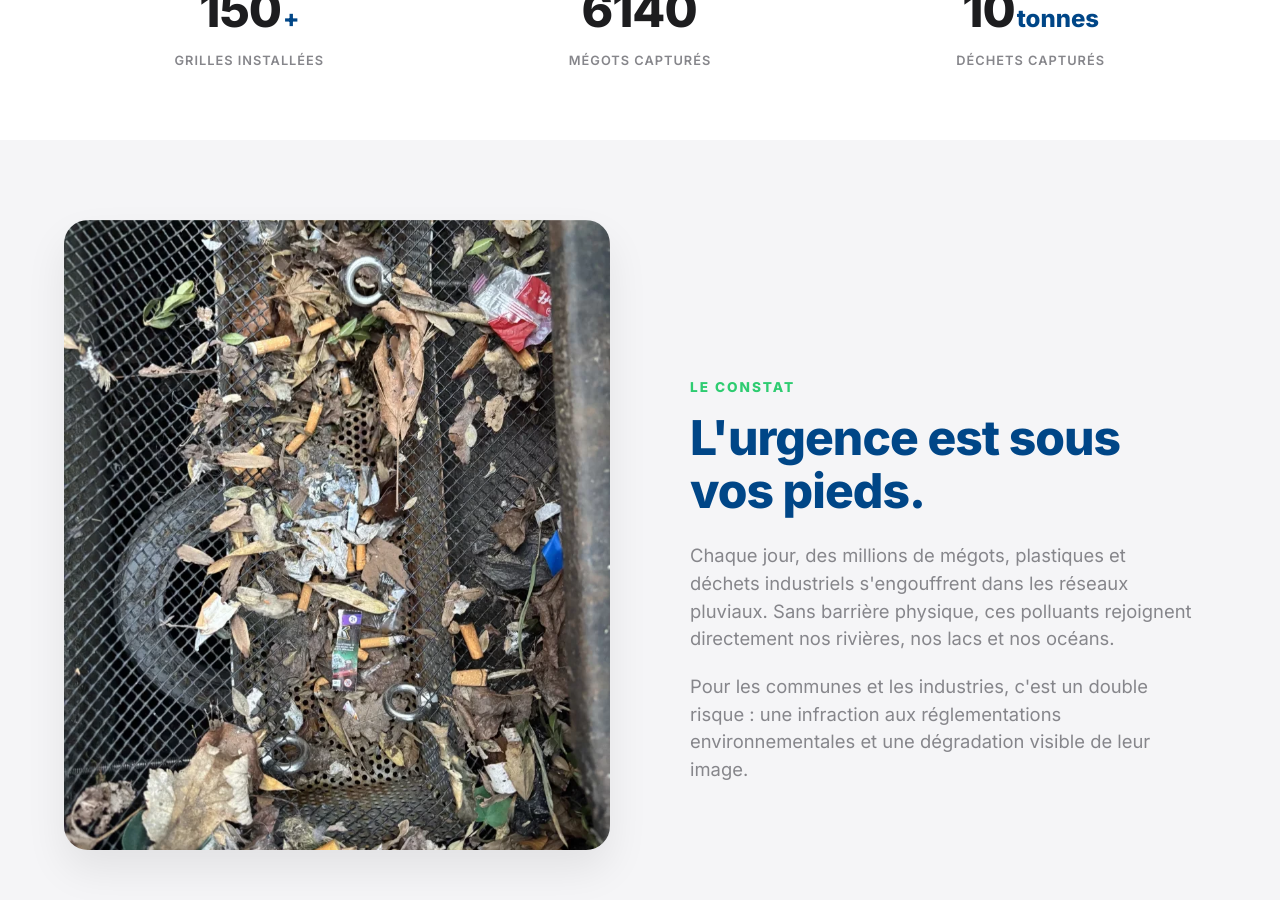
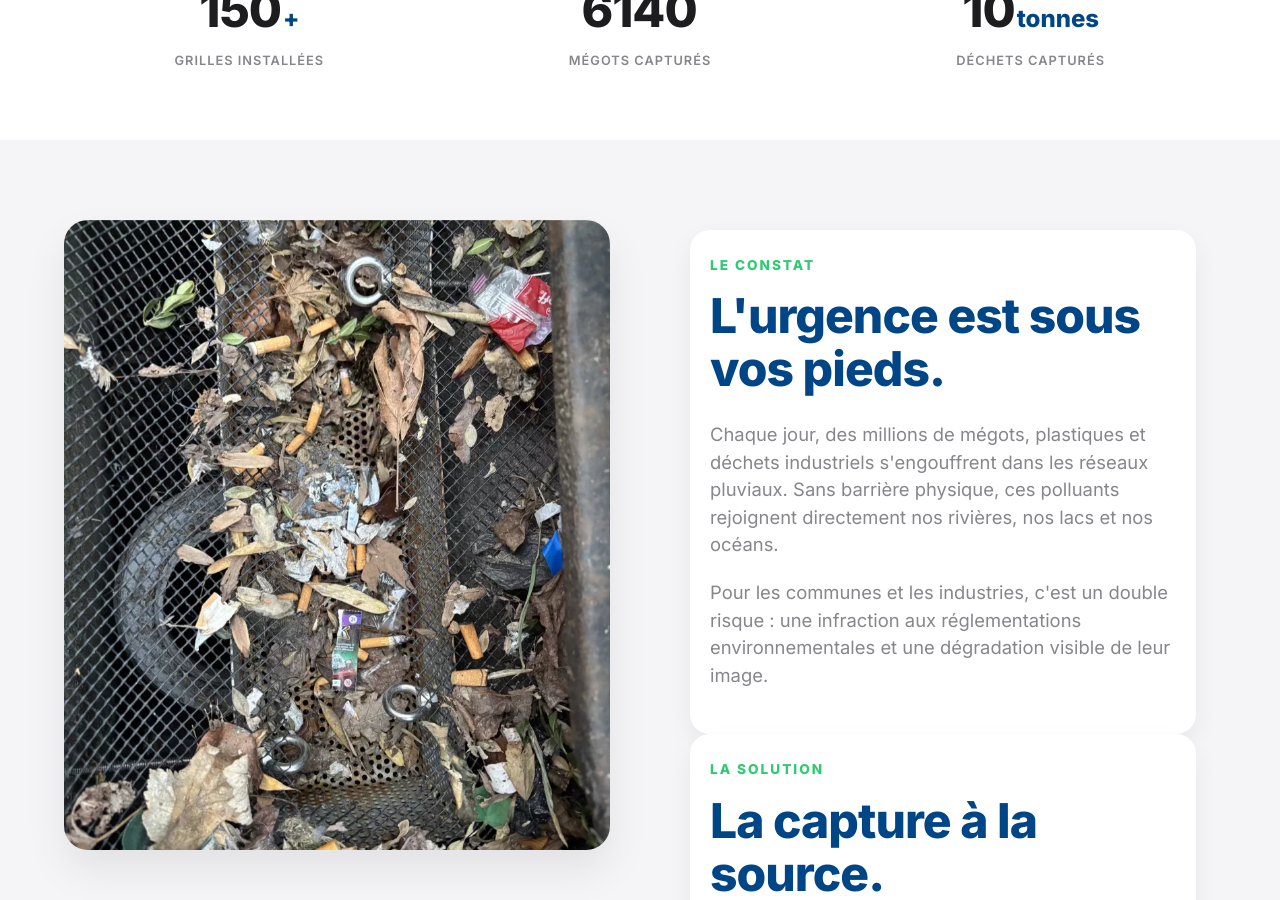
Before and after one commit to DuvalDVL/ecosafe, a Jekyll site: the page built from index.html, in a window 1280 px wide and 900 px high, scrolled down 881 px. Built offline with Jekyll 4.4.1, drawn with Linux system fonts in a browser that asks for light colours.

Commit message:
Update style.css

```diff
--- a/assets/css/style.css
+++ b/assets/css/style.css
@@ -1455,10 +1455,17 @@ body {
   padding-bottom: 30vh; display: block;
 }
 .story-step {
-  min-height: 80vh;
-  display: flex; flex-direction: column; justify-content: center;
-  background: transparent; box-shadow: none; padding: 0; border-radius: 0;
-}
+    flex: 0 0 90% !important; /* <-- CARTE AGRANDIE (prenant presque toute la largeur) */
+    scroll-snap-align: center;
+    background: var(--bg-white);
+    padding: 25px 20px;
+    border-radius: 20px;
+    box-shadow: 0 10px 25px rgba(0,0,0,0.06);
+    min-height: auto !important;
+    display: flex !important;
+    flex-direction: column !important;
+    justify-content: flex-start !important;
+  }
 
 .mobile-story-img { display: none; }
 
```
